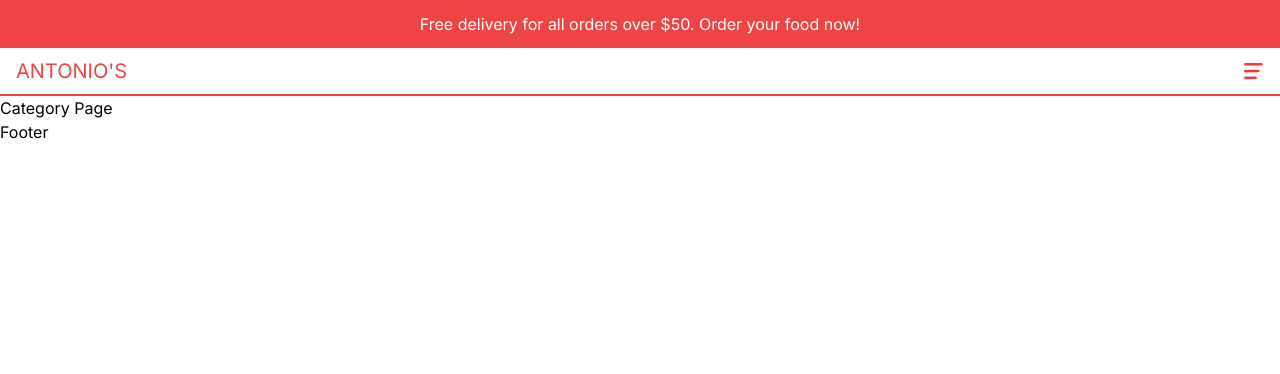
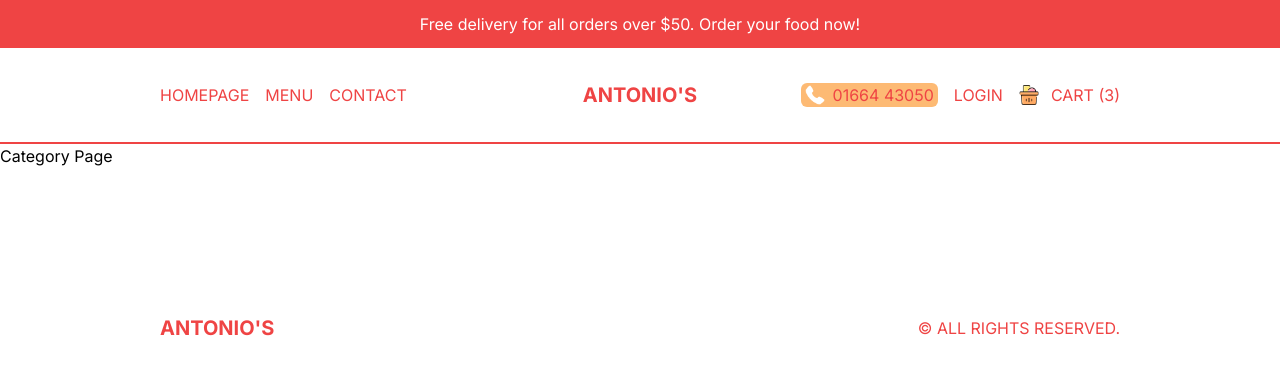
Before and after one commit to Ajaysh73/restaurant, a Next.js app: page /menu/1 in a window 1280 px wide. Shown: the top 374 px of the page. Built offline with nearby package versions, Linux system fonts and the light colour scheme.

Commit message:
All components added

```diff
--- a/src/components/CartIcon.tsx
+++ b/src/components/CartIcon.tsx
@@ -6,8 +6,8 @@
   return (
     <Link
       href='/cart'
-      className='flex items-center gap-4'>
-      <div className='relative w-8 h-8'>
+      className='flex items-center gap-3'>
+      <div className='relative w-8 h-8 md:w-5 md:h-5'>
         <Image
           src='/cart.png'
           alt=''
--- a/src/components/Footer.tsx
+++ b/src/components/Footer.tsx
@@ -1,7 +1,18 @@
+import Link from 'next/link';
 import React from 'react';
 
 const Footer = () => {
-  return <div>Footer</div>;
+  return (
+    <div className='h-12 md:h-24 p-4 lg:p-20 xl:p-40 text-red-500 flex items-center justify-between'>
+      <Link
+        href='/'
+        className='font-bold text-xl'>
+        {' '}
+        ANTONIO'S
+      </Link>
+      <p>© ALL RIGHTS RESERVED.</p>
+    </div>
+  );
 };
 
 export default Footer;
--- a/src/components/Navbar.tsx
+++ b/src/components/Navbar.tsx
@@ -1,17 +1,44 @@
 import React from 'react';
 import Menu from './Menu';
 import Link from 'next/link';
+import CartIcon from './CartIcon';
+import Image from 'next/image';
 
 const Navbar = () => {
+  const user = false;
   return (
-    <div className='h-12 items-center text-red-500 p-4 flex justify-between border-b-2 border-b-red-500 uppercase '>
+    <div className='h-12 items-center text-red-500 p-4 flex justify-between border-b-2 border-b-red-500 uppercase md:h-24 lg:px-20 xl:px-40'>
+      {/* LEFT LINKS */}
+      <div className='hidden md:flex gap-4 flex-1'>
+        <Link href='/'>Homepage</Link>
+        <Link href='/menu'>Menu</Link>
+        <Link href='/'>Contact</Link>
+      </div>
       {/* //LOGO */}
-      <div className='text-xl'>
+      <div className='text-xl md:font-bold flex-1 md:text-center'>
         <Link href='/'>ANTONIO'S</Link>
       </div>
       {/* //MOBILE MENU */}
-      <div>
+      <div className='md:hidden'>
         <Menu />
+      </div>
+      {/* RIGHT LINKS */}
+      <div className='hidden md:flex gap-4 items-center justify-end flex-1'>
+        <div className='md: absolute top-3 right-3 lg:static flex items-center bg-orange-300 gap-2 px-1 cursor-pointer rounded-md'>
+          <Image
+            alt='contact'
+            src='/phone.png'
+            width={20}
+            height={20}
+          />
+          <span>01664 43050</span>
+        </div>
+        {!user ? (
+          <Link href='/login'>Login</Link>
+        ) : (
+          <Link href='/orders'>Orders</Link>
+        )}
+        <CartIcon />
       </div>
     </div>
   );
```
